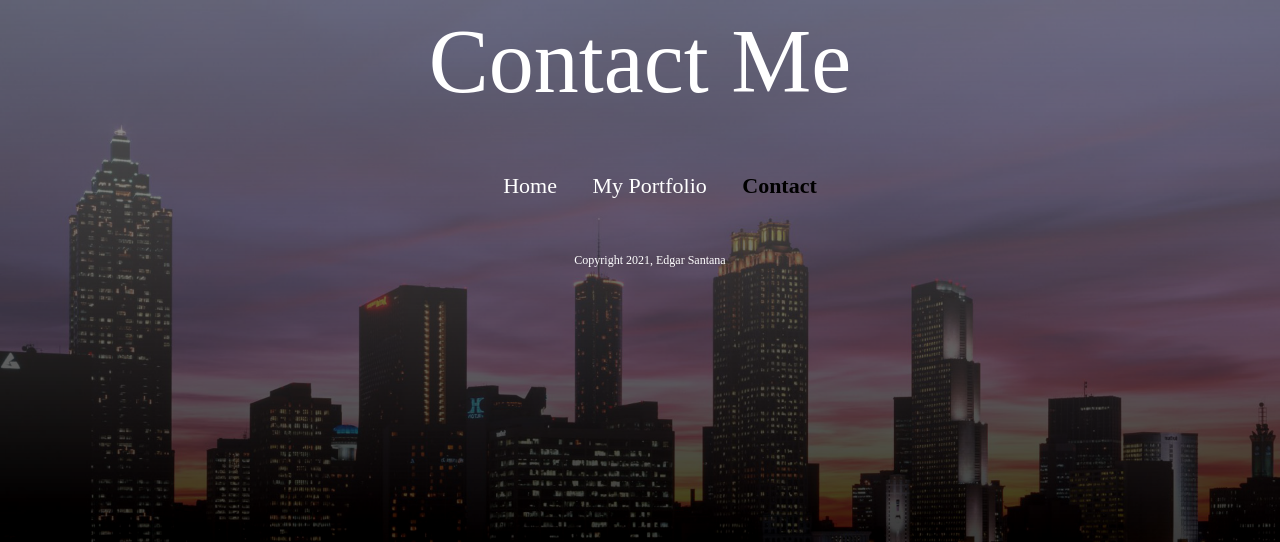
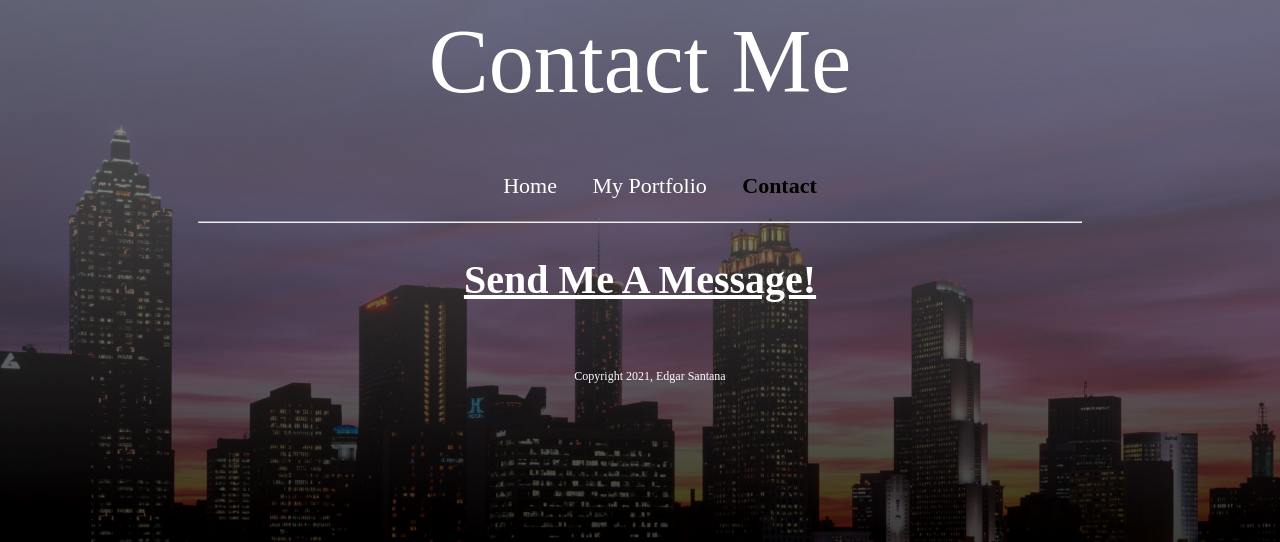
Before and after one commit to santanacodec/My_Portfolio, a Django app: page /contact in a window 1280 px wide. Shown: the top 542 px of the page. Run offline with Django 3.2, Linux system fonts and the light colour scheme.

Commit message:
Update contact.html

```diff
--- a/project/templates/contact.html
+++ b/project/templates/contact.html
@@ -7,4 +7,8 @@
 
 {% include 'navbar.html' %}
 
+<hr>
+
+<h2><u>Send Me A Message!</u></h2>
+
 {% endblock%}
```
